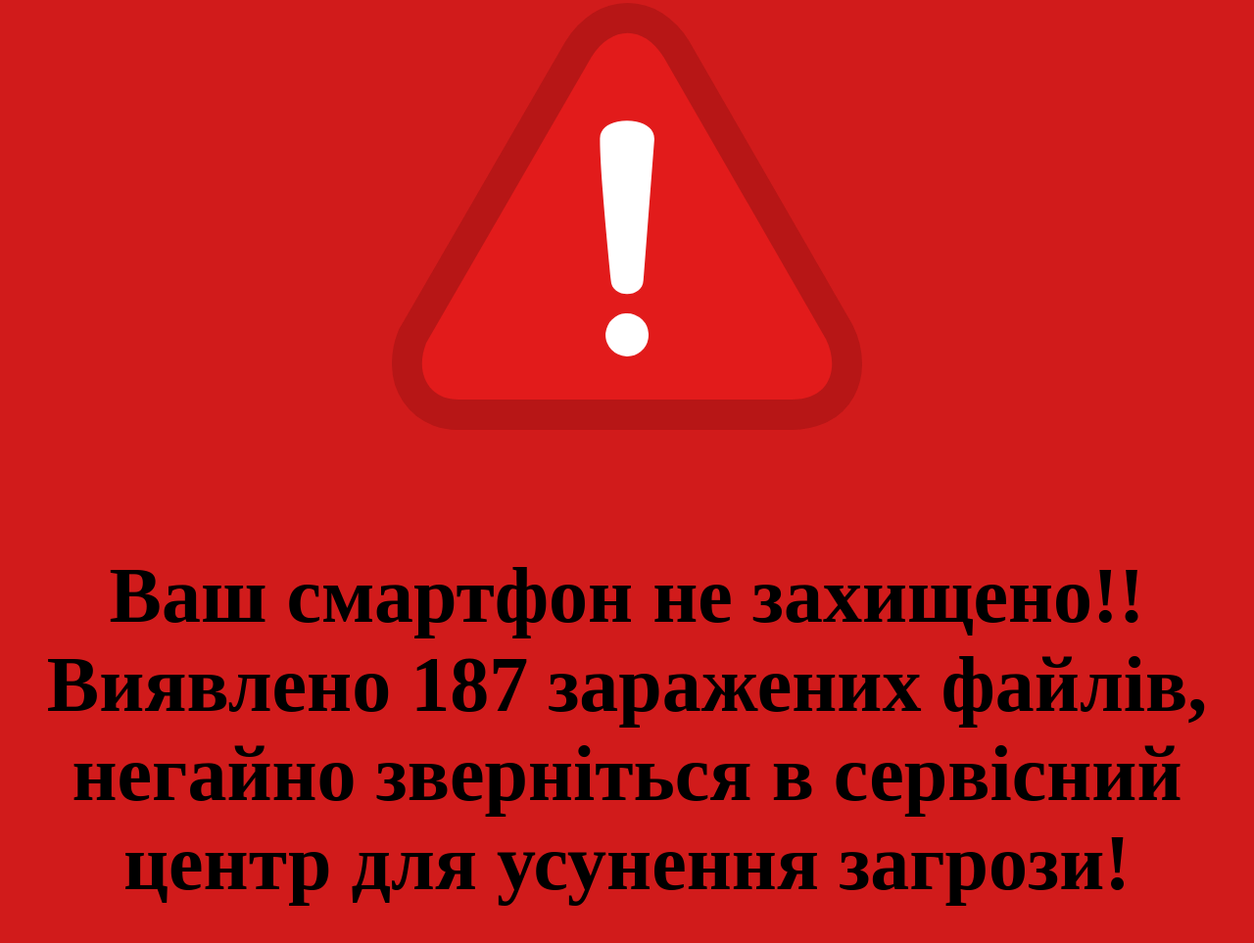
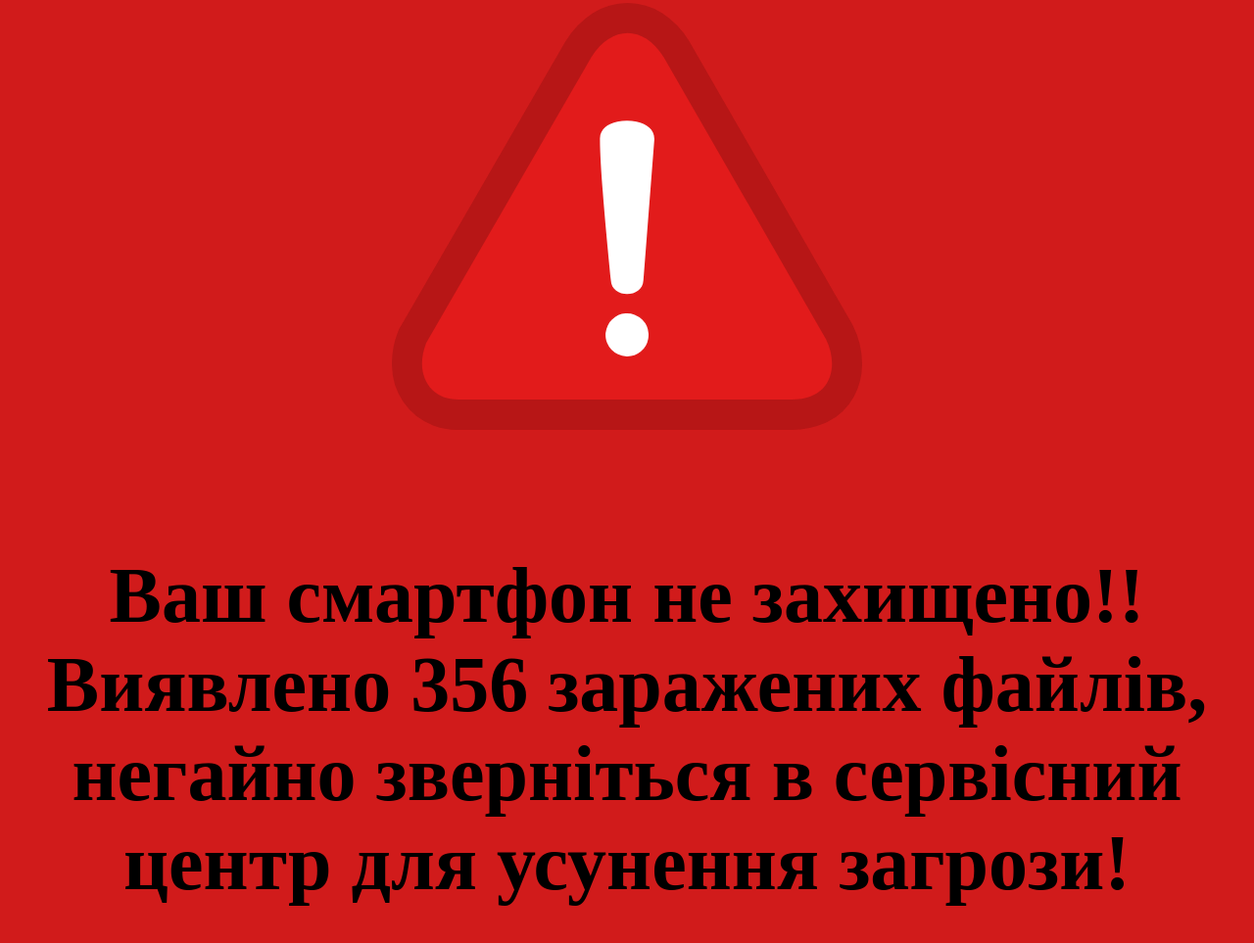
Before and after one commit to scamont228/scamont228.github.io, a plain HTML site: page index.html in a window 1280 px wide. Shown: the part 568-1531 px from the top of the page at 98% size. Drawn offline with Linux system fonts and the light colour scheme.

Commit message:
Update index.html

```diff
--- a/index.html
+++ b/index.html
@@ -9,7 +9,7 @@
 <div class="alert">
 <img src="red-alert-icon.svg">
 </div>
-<p class="text2">Ваш смартфон не захищено!! Виявлено 187 заражених файлів, негайно зверніться в сервісний центр для усунення загрози!</p>
+<p class="text2">Ваш смартфон не захищено!! Виявлено 356 заражених файлів, негайно зверніться в сервісний центр для усунення загрози!</p>
 </div>
 </body>
 </html>
```
